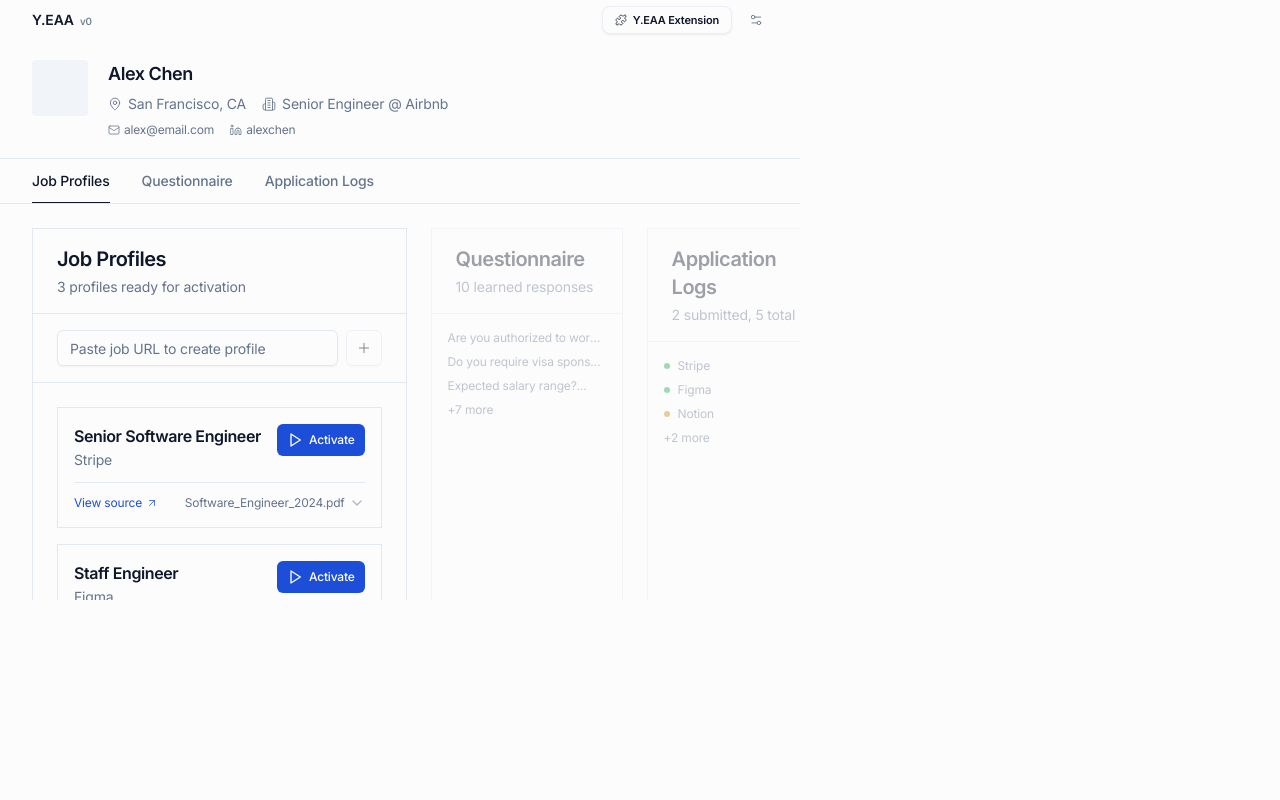
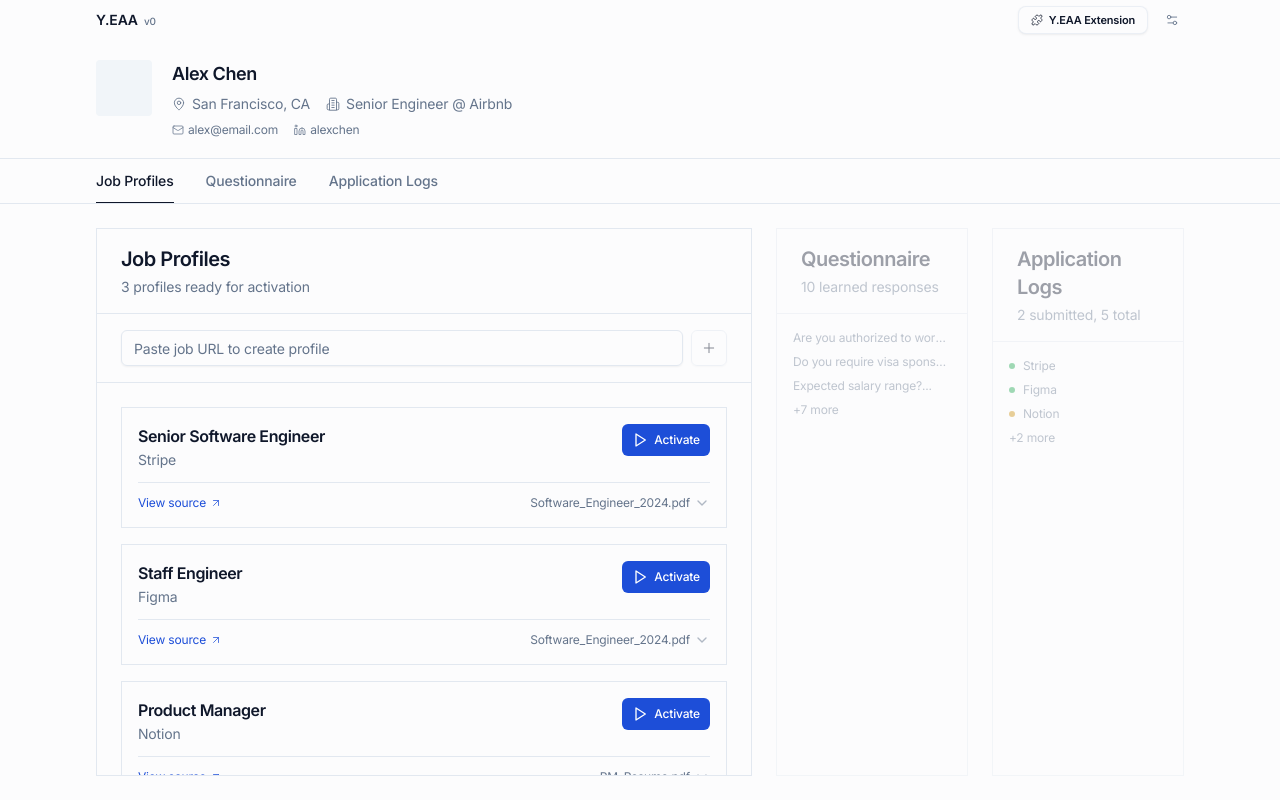
Before and after one commit to yexnxerpaai/v0-y-eaa-gui-v0, a Next.js app: page / in a window 1280 px wide. Built offline with nearby package versions, Linux system fonts and the light colour scheme.

Commit message:
fix: revert SheetContent width and body dimensions
Restore default panel width and remove forced body size.

Co-authored-by: null <230949718+yexnxerpaai@users.noreply.github.com>

```diff
--- a/app/globals.css
+++ b/app/globals.css
@@ -135,11 +135,6 @@
   * {
     @apply border-border outline-ring/50;
   }
-  html, body {
-    width: 800px;
-    height: 600px;
-    overflow: hidden;
-  }
   body {
     @apply bg-background text-foreground;
     -webkit-font-smoothing: antialiased;
--- a/components/control-plane/extension-popup.tsx
+++ b/components/control-plane/extension-popup.tsx
@@ -538,7 +538,7 @@ export function ExtensionPopup({ open, onOpenChange }: ExtensionPopupProps) {
     <Sheet open={open} onOpenChange={onOpenChange}>
       <SheetContent
         side="right"
-        className="flex h-full w-full max-w-none flex-col border-l border-border/60 bg-[#fcfcfd] p-0 shadow-2xl sm:max-w-none"
+        className="flex w-[400px] flex-col border-l border-border/60 bg-[#fcfcfd] p-0 shadow-2xl sm:w-[400px]"
       >
         {/* Hidden file input */}
         <input ref={fileInputRef} type="file" accept=".pdf,.doc,.docx,.txt" className="hidden" onChange={handleFileChange} />
```
